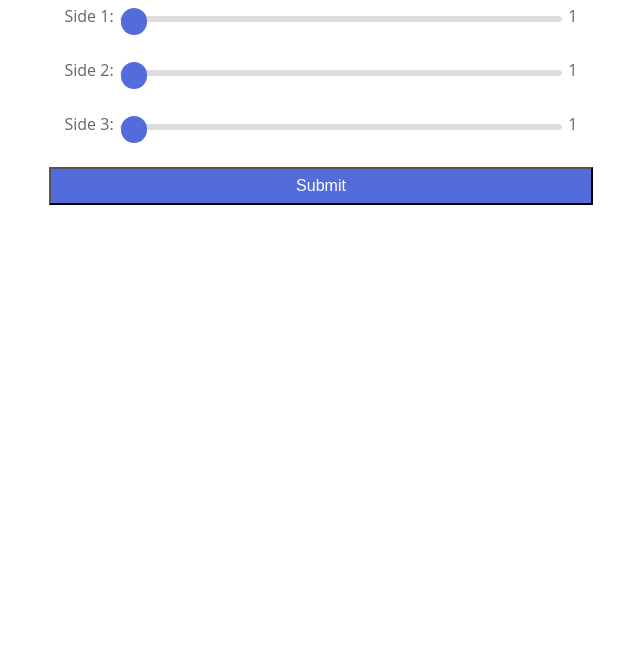
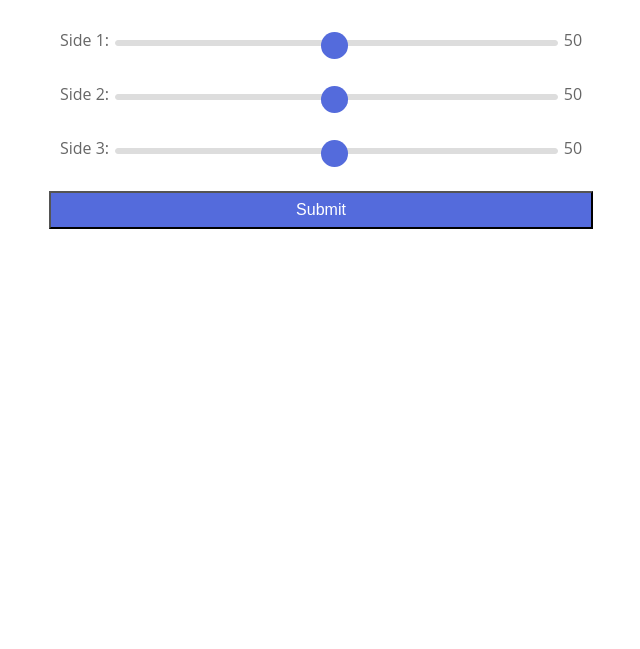
Before and after one commit to corinneling/to-the-browser, a website built with webpack: page dist/index.html in a window 1280 px wide. Shown: the part 151-800 px from the top of the page, without its empty margins (319-959 px from the left). Built offline with nearby package versions, Linux system fonts and the light colour scheme.

Commit message:
clean up html and css
remove unecessary classes and
html elements

```diff
--- a/dist/index.html
+++ b/dist/index.html
@@ -10,42 +10,34 @@
   <div class="main">
   	<h1>Create A Triangle</h1>
   	<p>Select the length of each side of your triangle to find out what type it is.</p>
-  <div class="wrapper">
-    <!--add action-->
   	<form name="triangleForm" id="triForm">
-  		<div class="one">
-  		 <label>
-        <span>Side 1:</span>
-        <input id="size1" type="range" step="1"
-               min="1" max="100" value="1"
-               aria-valuemin="1" aria-valuemax="100" aria-valuenow="1"/>
-  		  <output for="size1">1</output>
-      </label>
+  		<div>
+  		  <label for="side1">Side 1:</label>
+        <input id="side1" type="range" step="1"
+               min="1" max="100" value="50"
+               aria-valuemin="1" aria-valuemax="100" aria-valuenow="50"/>
+  		  <output for="side1">50</output>
+
   		</div>
 
-  		<div class="two">
-  		<label>
-        <span>Side 2:</span>
-        <input id="size2" type="range" step="1"
-               min="1" max="100" value="1"
-               aria-valuemin="1" aria-valuemax="100" aria-valuenow="1"/>
-  			<output for="size2">1</output>
-      </label>
+  		<div>
+  		  <label for="side2">Side 2:</label>
+        <input id="side2" type="range" step="1"
+               min="1" max="100" value="50"
+               aria-valuemin="1" aria-valuemax="100" aria-valuenow="50"/>
+  		  <output for="side2">50</output>
   		</div>
 
-  		<div class="three">
-  		<label>
-        <span>Side 3:</span>
-        <input id="size3" type="range" step="1"
-               min="1" max="100" value="1"
-               aria-valuemin="1" aria-valuemax="100" aria-valuenow="1"/>
-  			<output for="size3">1</output>
-      </label>
+  		<div>
+  		<label for="side3">Side 3:</label>
+        <input id="side3" type="range" step="1"
+               min="1" max="100" value="50"
+               aria-valuemin="1" aria-valuemax="100" aria-valuenow="50"/>
+  			<output for="side3">50</output>
   		</div>
-  		<input type="button" value="Submit" id="submitBtn">
+  		<input type="button" value="Submit" id="submitBtn"/>
   		<p id="triangleType"></p>
   	</form>
-  </div>
   </div>
 
    <script src="bundle.js"></script>
--- a/dist/style.css
+++ b/dist/style.css
@@ -15,12 +15,8 @@ p {
 	font-size: 1em;
 }
 
-.one, .two, .three {
+div {
 	margin-top: 2em;
-}
-
-output {
-	opacity: 1;
 }
 
 input[type=range] {
@@ -63,10 +59,6 @@ input[type=range]:focus::-webkit-slider-runnable-track {
   background: #666;
 }
 
-label, output {
-	color: #666;
-}
-
 #submitBtn {
 	padding: 0.5em 2em;
 	background-color: #546bdc;
@@ -84,5 +76,5 @@ label, output {
 
 #triangleType {
 	margin: 0 0 2em;
-	font-size: 24px;
+	font-size: 1.3em;
 }
```
